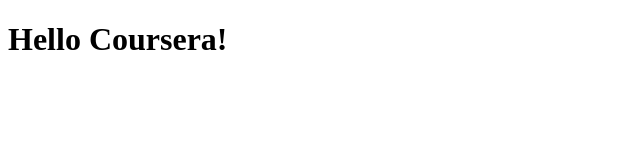
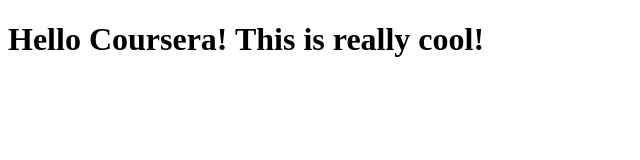
Before and after one commit to josieyhh/coursera-test, a plain HTML site: page site/index.html in a window 1280 px wide. Shown: the whole page, without its empty margins (0-640 px from the left). Drawn offline with Linux system fonts and the light colour scheme.

Commit message:
changed a bit

```diff
--- a/site/index.html
+++ b/site/index.html
@@ -4,6 +4,6 @@
 	<title>Hello Coursera!</title>
 </head>
 <body>
-<h1> Hello Coursera!
+<h1> Hello Coursera! This is really cool!
 </body>
 </html>
```
